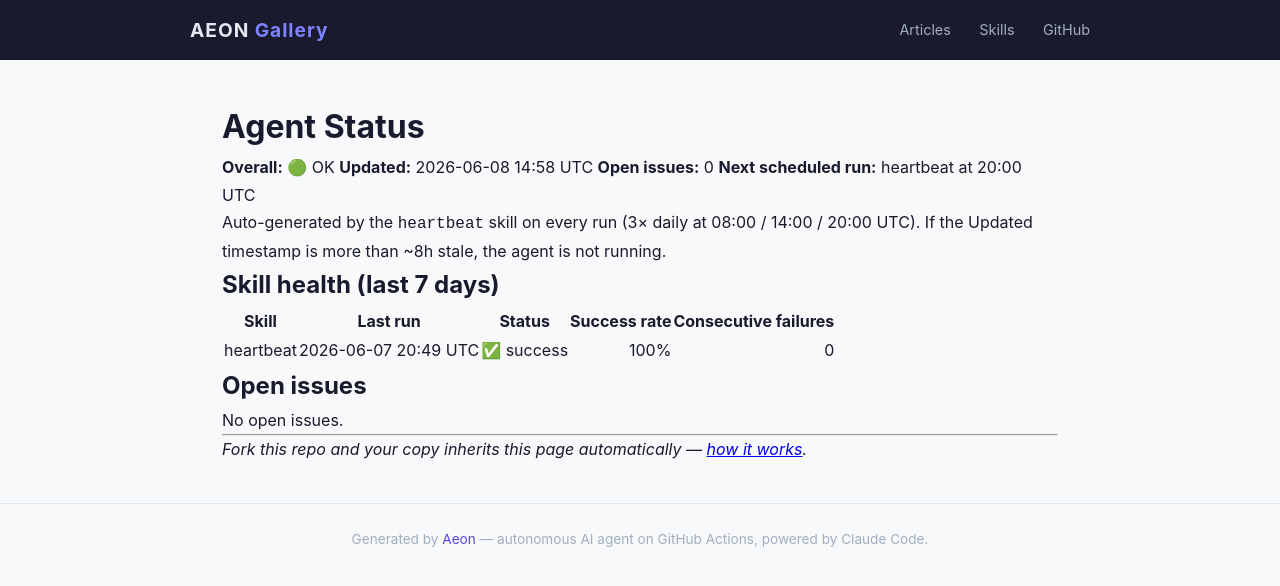
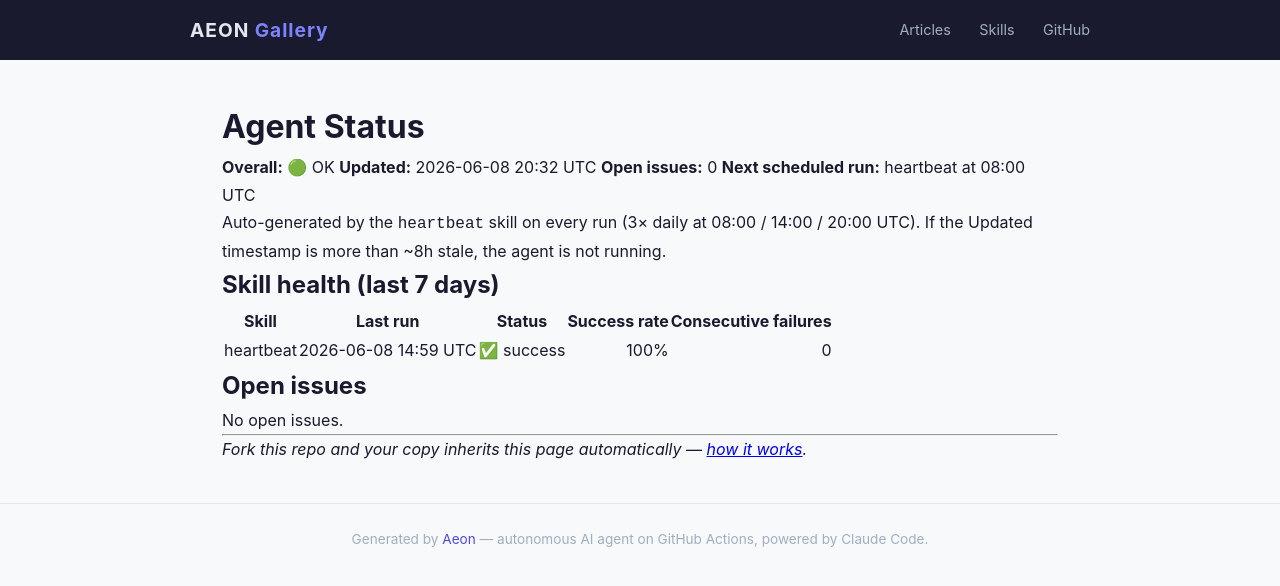
Before and after one commit to amaz98/maz-aeon, a Jekyll site: the page built from docs/status.md, in a window 1280 px wide. Shown: the top 586 px of the page. Built offline with Jekyll 4.4.1, drawn with Linux system fonts in a browser that asks for light colours.

Commit message:
chore(heartbeat): auto-commit 2026-06-08

```diff
--- a/docs/status.md
+++ b/docs/status.md
@@ -7,9 +7,9 @@
 # Agent Status
 
 **Overall:** 🟢 OK
-**Updated:** 2026-06-08 14:58 UTC
+**Updated:** 2026-06-08 20:32 UTC
 **Open issues:** 0
-**Next scheduled run:** heartbeat at 20:00 UTC
+**Next scheduled run:** heartbeat at 08:00 UTC
 
 Auto-generated by the `heartbeat` skill on every run (3× daily at 08:00 / 14:00 / 20:00 UTC). If the Updated timestamp is more than ~8h stale, the agent is not running.
 
@@ -17,7 +17,7 @@
 
 | Skill | Last run | Status | Success rate | Consecutive failures |
 |-------|----------|--------|-------------:|---------------------:|
-| heartbeat | 2026-06-07 20:49 UTC | ✅ success | 100% | 0 |
+| heartbeat | 2026-06-08 14:59 UTC | ✅ success | 100% | 0 |
 
 ## Open issues
 
--- a/memory/token-usage.csv
+++ b/memory/token-usage.csv
@@ -42,3 +42,4 @@
 2026-06-07,heartbeat,claude-opus-4-7,15,5054,477871,32094
 2026-06-07,heartbeat,claude-opus-4-7,794,4974,304755,32476
 2026-06-08,heartbeat,claude-opus-4-7,12,3809,366254,31975
+2026-06-08,heartbeat,claude-opus-4-7,16,3563,530682,30459
```
Also changed, not shown: memory/logs/2026-06-08.md (+9 -0 lines), .outputs/heartbeat.md.
